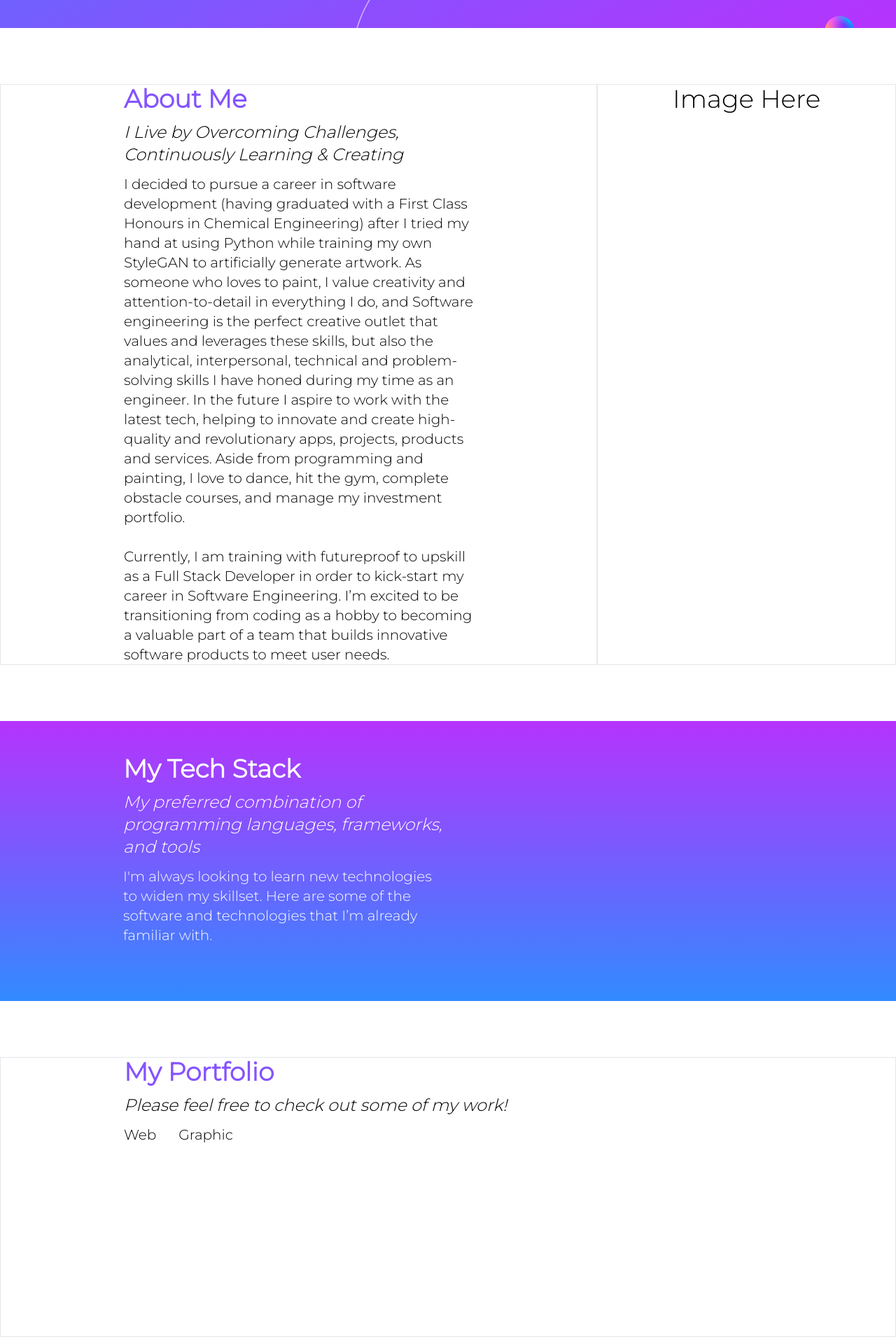
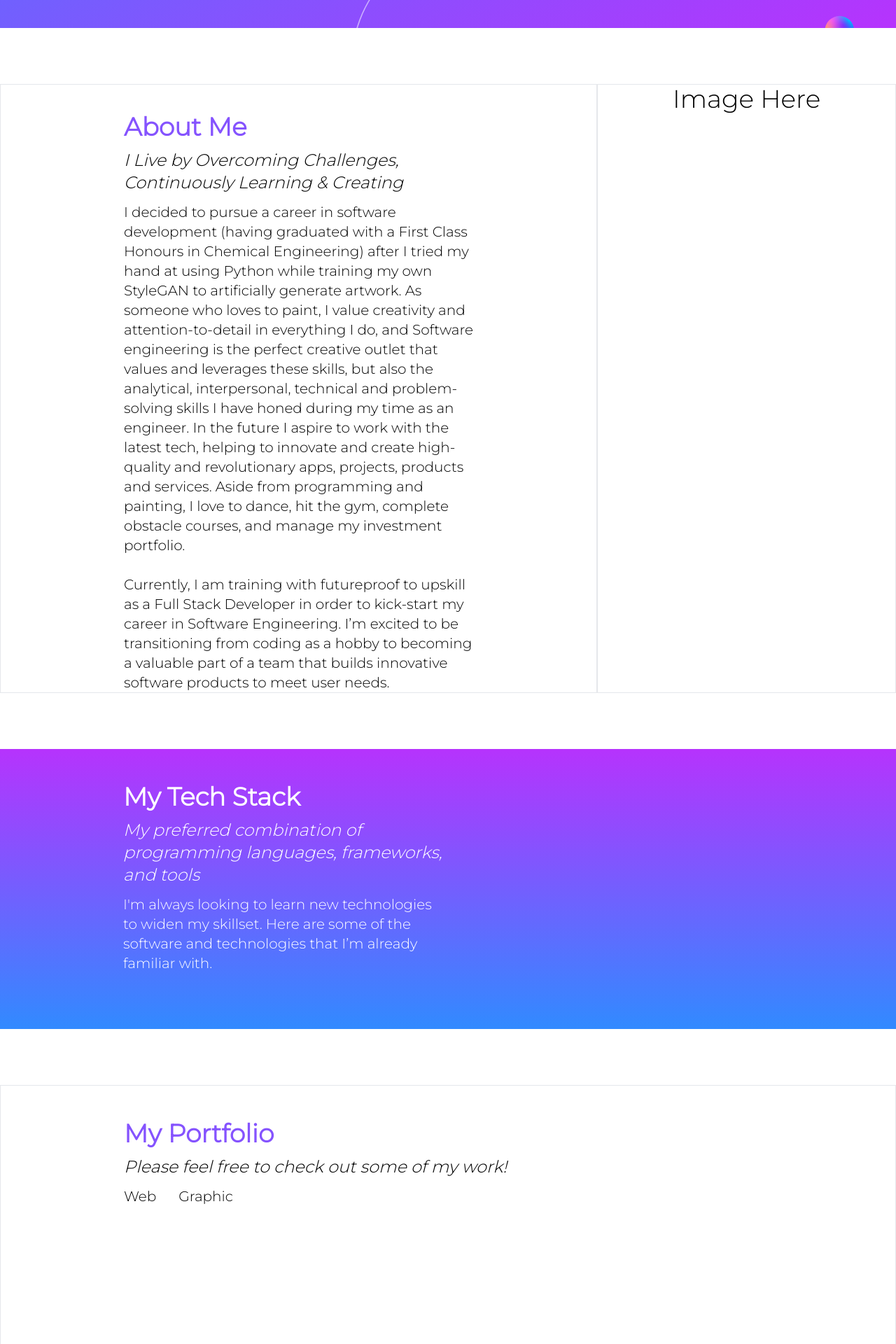
Before and after one commit to Shavvimal/PortfolioReact, a React app: page / in a window 1280 px wide. Shown: the part 760-2680 px from the top of the page at 70% size. Built offline with nearby package versions, Linux system fonts and the light colour scheme; some icons are missing.

Commit message:
added refs for navigation

```diff
--- a/src/pages/AboutMe/index.js
+++ b/src/pages/AboutMe/index.js
@@ -10,11 +10,11 @@ const AboutMe = () => {
 
     return (
 
-<div class="bg-white raleway  my-20">
+<div id="AboutSect" class="bg-white raleway  my-20">
 
   <div class="w-full flex flex-wrap">
 {/*  <!-- Section Left --> */}
-    <div class="w-full bg-red md:w-2/3 flex flex-col border">
+    <div class="w-full pt-10 bg-red md:w-2/3 flex flex-col border">
 
       <div id="left" class="flex flex-col justify-center md:justify-start my-auto pt-8 md:pt-0 px-8 md:px-24 lg:px-44">
         <h1 class="bodyheadercol text-left text-4xl font-extrabold">About Me</h1>
--- a/src/pages/Contact/index.js
+++ b/src/pages/Contact/index.js
@@ -9,8 +9,9 @@ const Contact = () => {
 
 
     return (
-        <>
+        <>    <a id="contactsect" ></a>
 <div class="w-full flex-col bg-svg rounded-t-full py-10 mt-96 ">
+
             <div id="contact-card" class=" absolute container border shadow-xl m-1 w-5/6 lg:w-1/3 rounded-xl overflow-hidden mt-10 m-auto bg-white  relative">
                 <div class="container-content p-10 lg:p-20">
 
--- a/src/pages/Portfolio/index.js
+++ b/src/pages/Portfolio/index.js
@@ -9,11 +9,11 @@ import {  } from "./assets/animate.js"
 const Portfolio = () => {
 
 
-    return (
+    return (<><a class="mb-10" id="portfoliosect" ></a>
 
 
 
-      <div id="portfolio" class=" border flex flex-col justify-center md:justify-start my-auto pt-8 md:pt-0 px-8 md:px-24 lg:px-44 h-1/2">
+      <div id="portfolio" class=" border flex flex-col justify-center md:justify-start pt-8 md:pt-12 px-8 md:px-24  lg:px-44 h-1/2">
         <h1 class="bodyheadercol text-left text-4xl font-extrabold">My Portfolio</h1>
                         <h2 class="text-left text-2xl py-3 italic" > Please feel free to check out some of my work! </h2>
                         <div class="flex">
@@ -21,7 +21,7 @@ const Portfolio = () => {
                     <NavLink to="/Portfolio/Graphic" activeClassName="current">Graphic</NavLink> </div>
 
 
-        </div>
+        </div></>
     )
 
 
--- a/src/pages/TechStack/index.js
+++ b/src/pages/TechStack/index.js
@@ -10,7 +10,7 @@ const TechStack = () => {
 
     return (
 
-<div class="bg-white raleway  my-20">
+<div id="Techsect" class="bg-white raleway  my-20">
 
   <div class="w-full h-1/2 flex flex-col gradientTech md:justify-start my-auto pt-8 md:pt-0 px-8 md:px-24 lg:px-44 overflow-hidden text-white">
   <h1 class="text-left text-4xl font-extrabold mt-12 w-1/2">My Tech Stack</h1>
```
